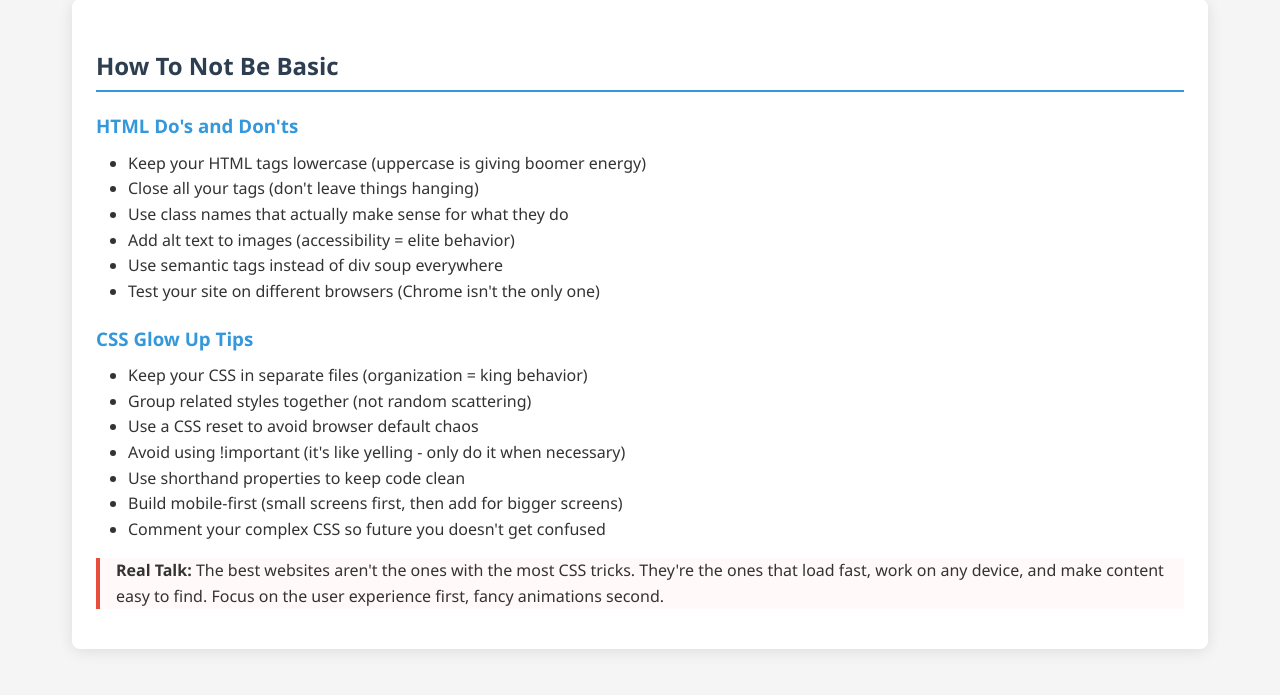
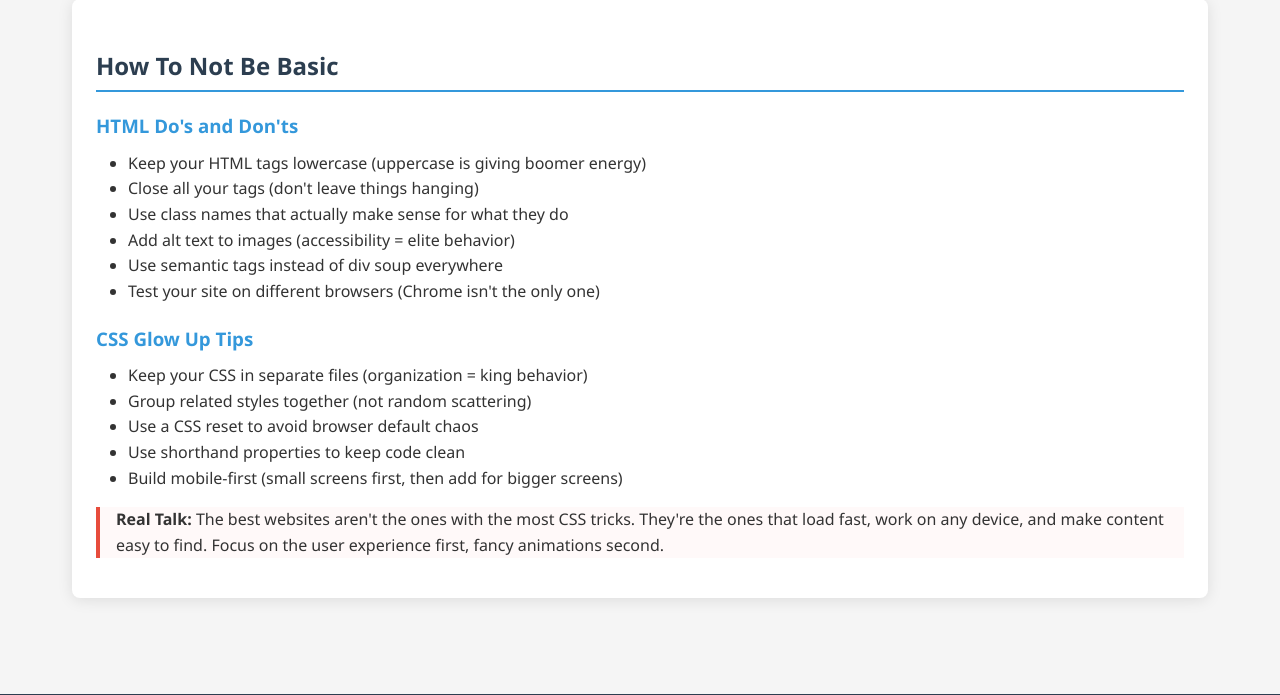
Before and after one commit to frosty-coder/coding-CBA, a Flask app: page / in a window 1280 px wide. Shown: the part 4517-5212 px from the top of the page. Run offline with Flask 3, Linux system fonts and the light colour scheme.

Commit message:
index.html

```diff
--- a/templates/index.html
+++ b/templates/index.html
@@ -443,10 +443,10 @@
                 <li>Keep your CSS in separate files (organization = king behavior)</li>
                 <li>Group related styles together (not random scattering)</li>
                 <li>Use a CSS reset to avoid browser default chaos</li>
-                <li>Avoid using !important (it's like yelling - only do it when necessary)</li>
+
                 <li>Use shorthand properties to keep code clean</li>
                 <li>Build mobile-first (small screens first, then add for bigger screens)</li>
-                <li>Comment your complex CSS so future you doesn't get confused</li>
+
             </ul>
 
             <div class="fire-tip">
```
